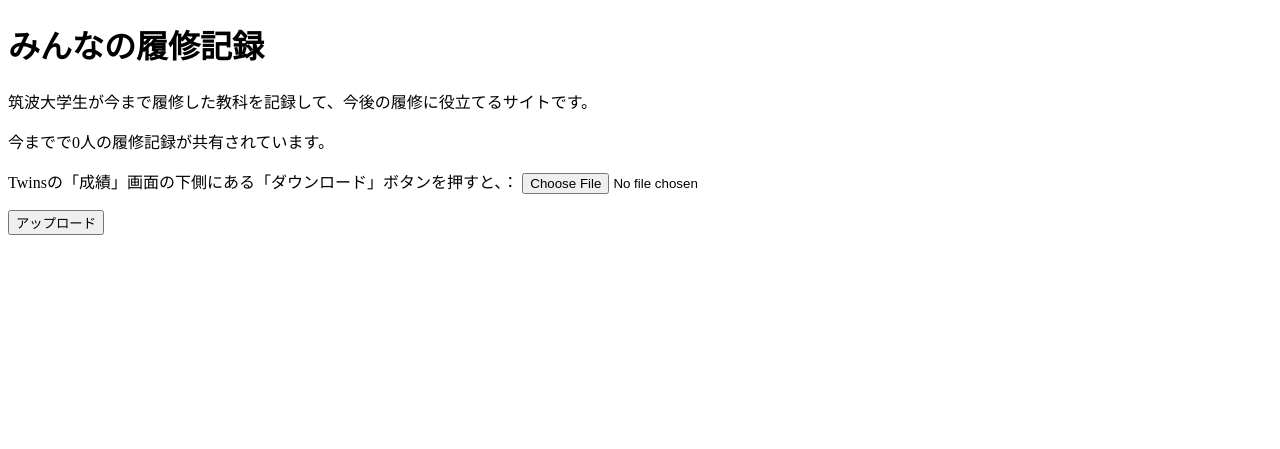
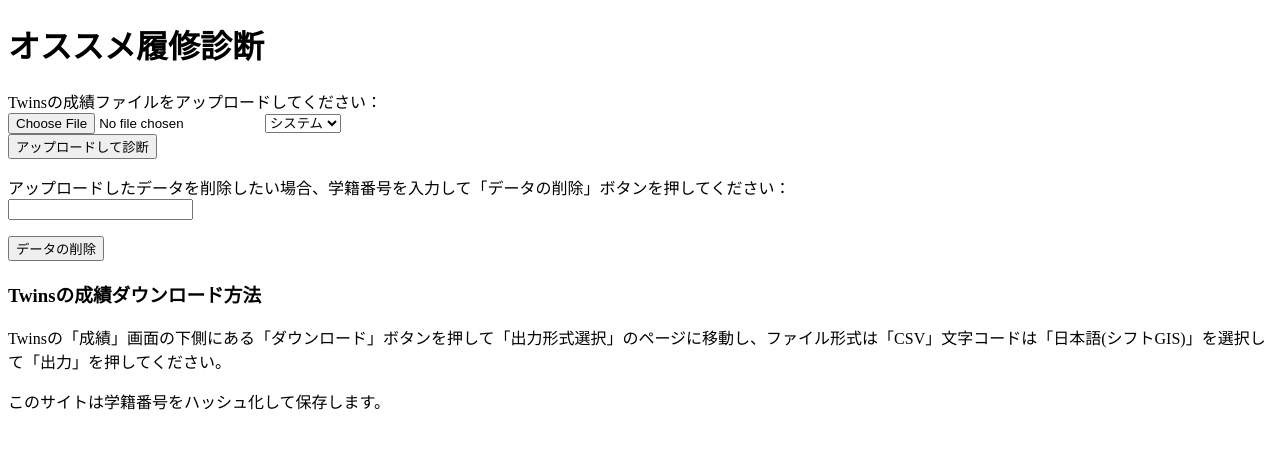
Before and after one commit to ono-haya/zissyuu01, a Flask app: page / in a window 1280 px wide. Shown: the top 449 px of the page. Run offline with Flask 3, Linux system fonts and the light colour scheme.

Commit message:
app編集

```diff
--- a/Memo/saihi.txt
+++ b/Memo/saihi.txt
@@ -1,4 +1,5 @@
 CSVは学籍番号、学生氏名、科目番号、科目名、単位数、春学期、秋学期、総合評価、科目区分、開講年度、開講区分の順で要素が格納されている
+加工してID、科目番号、科目名、単位数、科目区分の情報のCSVにする
 保存する際に情報を省く？学生氏名、
 CSVを送信するだけでこれらの情報がわかるので、学籍番号や学生氏名を別途に入力する必要はない
 学籍番号をハッシュ変換して個人情報がわからないようにする
--- a/apps/templates/home.html
+++ b/apps/templates/home.html
@@ -7,15 +7,29 @@
 
     <body>
         <h1>
-            みんなの履修記録
+            オススメ履修診断
         </h1>
-        <p>筑波大学生が今まで履修した教科を記録して、今後の履修に役立てるサイトです。</p>
-        <p> 今までで0人の履修記録が共有されています。</p>
             <form method="POST" action="/upload" enctype="multipart/form-data">
-                <p><label for="file">Twinsの「成績」画面の下側にある「ダウンロード」ボタンを押すと、：</label>
+                <label for="file">Twinsの成績ファイルをアップロードしてください：</label><br>
                     <input type="file" name="file">
+
+
+                <select name="major">
+                    <option value="A">システム</option>
+                    <option value="B">知識</option>
+                    <option value="C">経営</option>
+                </select><br>
+                <button type="submit">アップロードして診断</button>
+            </form>
+            <form method="POST" action="/upload" enctype="multipart/form-data">
+                <p><label>アップロードしたデータを削除したい場合、学籍番号を入力して「データの削除」ボタンを押してください：</label><br>
+                    <input type="text" name="student_number">
                 </p>
-                <button type="submit">アップロード</button>
+                <button type="submit">データの削除</button>
             </form>
+
+            <h3>Twinsの成績ダウンロード方法</h3>
+            <p>Twinsの「成績」画面の下側にある「ダウンロード」ボタンを押して「出力形式選択」のページに移動し、ファイル形式は「CSV」文字コードは「日本語(シフトGIS)」を選択して「出力」を押してください。</p>
+            <p>このサイトは学籍番号をハッシュ化して保存します。</p>
     </body>
 </html>
```
